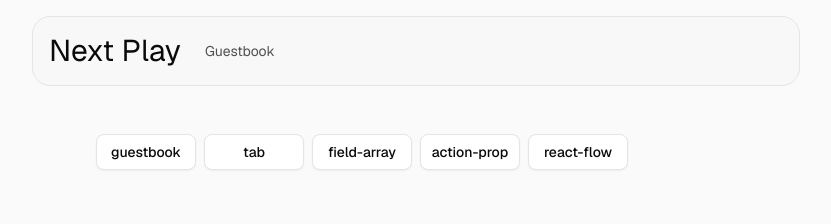
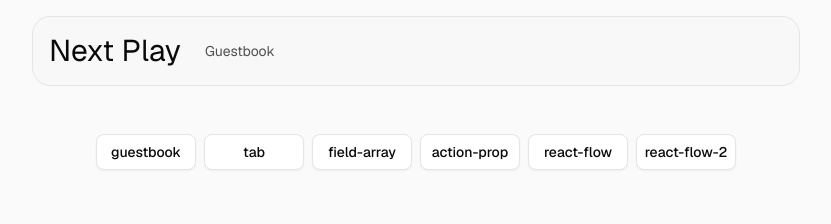
Before and after one commit to laststance/next-play, a Next.js app: page / in a window 1280 px wide. Shown: the top 224 px of the page, without its empty margins (224-1055 px from the left). Built offline with nearby package versions, Linux system fonts and the light colour scheme.

Commit message:
feat: add new link to react-flow-2 in Home component
- Introduced a new button linking to the "react-flow-2" page in the Home component.
- Enhanced navigation options for users by expanding the available links.

```diff
--- a/app/page.tsx
+++ b/app/page.tsx
@@ -23,6 +23,9 @@ export default async function Home() {
         <Button asChild variant="outline">
           <Link href="/react-flow">react-flow</Link>
         </Button>
+        <Button asChild variant="outline">
+          <Link href="/react-flow-2">react-flow-2</Link>
+        </Button>
       </Grid>
     </Main>
   )
```
